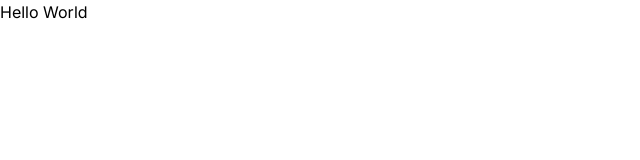
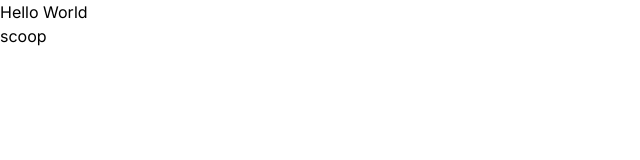
Before and after one commit to Codeyg12/tutorials, a Next.js app in the folder leet-clone/: page / in a window 1280 px wide. Shown: the top 160 px of the page, without its empty margins (0-640 px from the left). Built offline with nearby package versions, Linux system fonts and the light colour scheme.

Commit message:
working out the router

```diff
--- /dev/null
+++ b/leet-clone/src/app/auth/page.tsx
@@ -0,0 +1,11 @@
+import React from 'react'
+
+type AuthPageProps = {}
+
+const AuthPage:React.FC<AuthPageProps> = () => {
+  return (
+    <div>AuthPage</div>
+  )
+}
+
+export default AuthPage
--- a/leet-clone/src/app/page.tsx
+++ b/leet-clone/src/app/page.tsx
@@ -1,9 +1,11 @@
+import Navbar from "@/components/Navbar/Navbar";
 import Image from "next/image";
 
 export default function Home() {
   return (
     <main>
       Hello World
+      <Navbar />
     </main>
   );
 }
--- /dev/null
+++ b/leet-clone/src/components/Navbar/Navbar.tsx
@@ -0,0 +1,13 @@
+import React from 'react'
+
+type NavbarProps = {
+
+}
+
+const Navbar:React.FC<NavbarProps> = () => {
+  return (
+    <div>scoop</div>
+  )
+}
+
+export default Navbar
```
